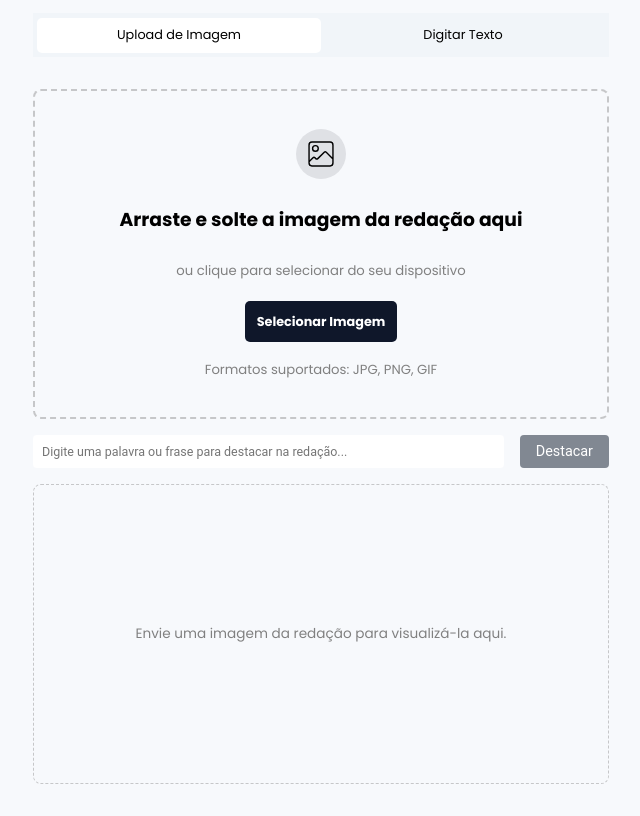
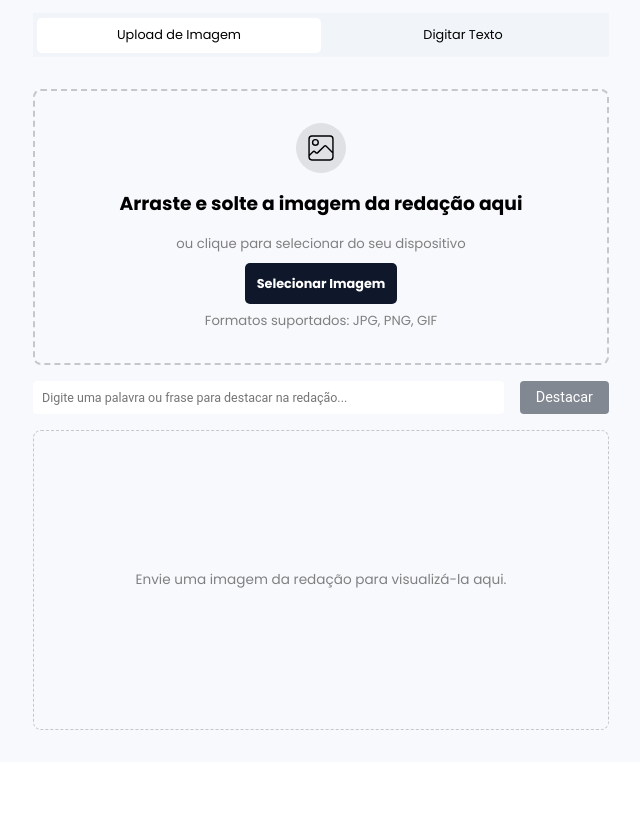
Before and after one commit to viniciusleitef/trillRedacao, a React (Vite) app: page / in a window 1280 px wide. Shown: the part 618-1434 px from the top of the page, without its empty margins (31-671 px from the left). After the commit the page ends 1380 px from the top, so only its background shows below. Built offline with nearby package versions, Linux system fonts and the light colour scheme.

Commit message:
feat: add `feedbackGeneral` and modifies some styles

```diff
--- a/src/components/ResultSection/index.tsx
+++ b/src/components/ResultSection/index.tsx
@@ -4,8 +4,8 @@ import { BarProgression } from "./styles";
 import type { CorrecaoRedacao } from "../../types";
 
 interface ResultSectionProps {
-  correcao: CorrecaoRedacao | null
-  setCorrecao: Dispatch<SetStateAction<CorrecaoRedacao | null>>
+  correcao: CorrecaoRedacao | null;
+  setCorrecao: Dispatch<SetStateAction<CorrecaoRedacao | null>>;
 }
 
 export function ResultSection({ correcao }: ResultSectionProps) {
@@ -40,6 +40,11 @@ export function ResultSection({ correcao }: ResultSectionProps) {
 
           <h3 className="subTitle">Comentários </h3>
 
+          <div
+            dangerouslySetInnerHTML={{ __html: correcao.feedback_geral }}
+            className="feedbackGeral"
+          />
+
           {correcao.comentarios &&
             Object.entries(correcao.comentarios).map(([key, value]) => (
               <div key={key} className="comentarioCompetencia">
--- a/src/components/ResultSection/styles.ts
+++ b/src/components/ResultSection/styles.ts
@@ -1,8 +1,8 @@
 import styled from "styled-components";
 
 type BarProgressionProps = {
-    grade: number;
-  };
+  grade: number;
+};
 
 export const ResultSectionContainer = styled.div`
   display: flex;
@@ -73,6 +73,12 @@ export const Result = styled.div`
     font-weight: 600;
     margin-top: 0.5rem;
   }
+  .feedbackGeral {
+    font-size: .9rem;
+    margin: 1.5rem 0;
+    max-height: 25rem;
+    overflow-y: auto;
+  }
 
   .competenciasBox {
     width: 100%;
@@ -106,7 +112,7 @@ export const Result = styled.div`
     font-size: 0.825rem;
 
     width: 100%;
-    max-height: 6rem;
+    max-height: 8rem;
     text-align: start;
     overflow-y: auto;
     border-radius: 4px;
--- a/src/components/UploadSection/styles.ts
+++ b/src/components/UploadSection/styles.ts
@@ -2,7 +2,6 @@ import styled from "styled-components";
 
 export const UploadSectionContainer = styled.div`
   width: 100%;
-  height: 330px;
   padding: 2rem;
   display: flex;
   justify-content: space-around;
@@ -11,6 +10,7 @@ export const UploadSectionContainer = styled.div`
   border: 2px dashed rgba(150, 150, 150, 0.5);
   border-radius: 8px;
   gap: 1rem;
+  text-align: center;
 
   .icon {
     border-radius: 50%;
--- a/src/pages/MainPage/MainSection/styles.ts
+++ b/src/pages/MainPage/MainSection/styles.ts
@@ -19,6 +19,10 @@ export const MainSectionContainer = styled.div`
     align-items: center;
     padding: 2rem;
   }
+
+  @media (max-width: 450px) {
+    padding: 0;
+  }
 `;
 
 export const UploadContainer = styled.div`
@@ -28,6 +32,10 @@ export const UploadContainer = styled.div`
 
   @media (max-width: 1110px) {
     width: 100%;
+  }
+
+    @media (max-width: 450px) {
+    padding: 0 .5rem;
   }
 `;
 
@@ -157,9 +165,11 @@ export const ShowImageContainer = styled.div`
   width: 100%;
   min-height: 300px;
   max-height: 900px;
+  padding: .5rem;
 
   border: 1px dashed rgba(150, 150, 150, 0.5);
   border-radius: 8px;
+  text-align: center;
 
   p {
     font-size: 0.85rem;
--- a/src/types.ts
+++ b/src/types.ts
@@ -14,6 +14,7 @@ export type CorrecaoRedacao = {
     competencia_4: string;
     competencia_5: string;
   };
+  feedback_geral: string
 };
 
 export type CorrectEssayRequest = {
```
